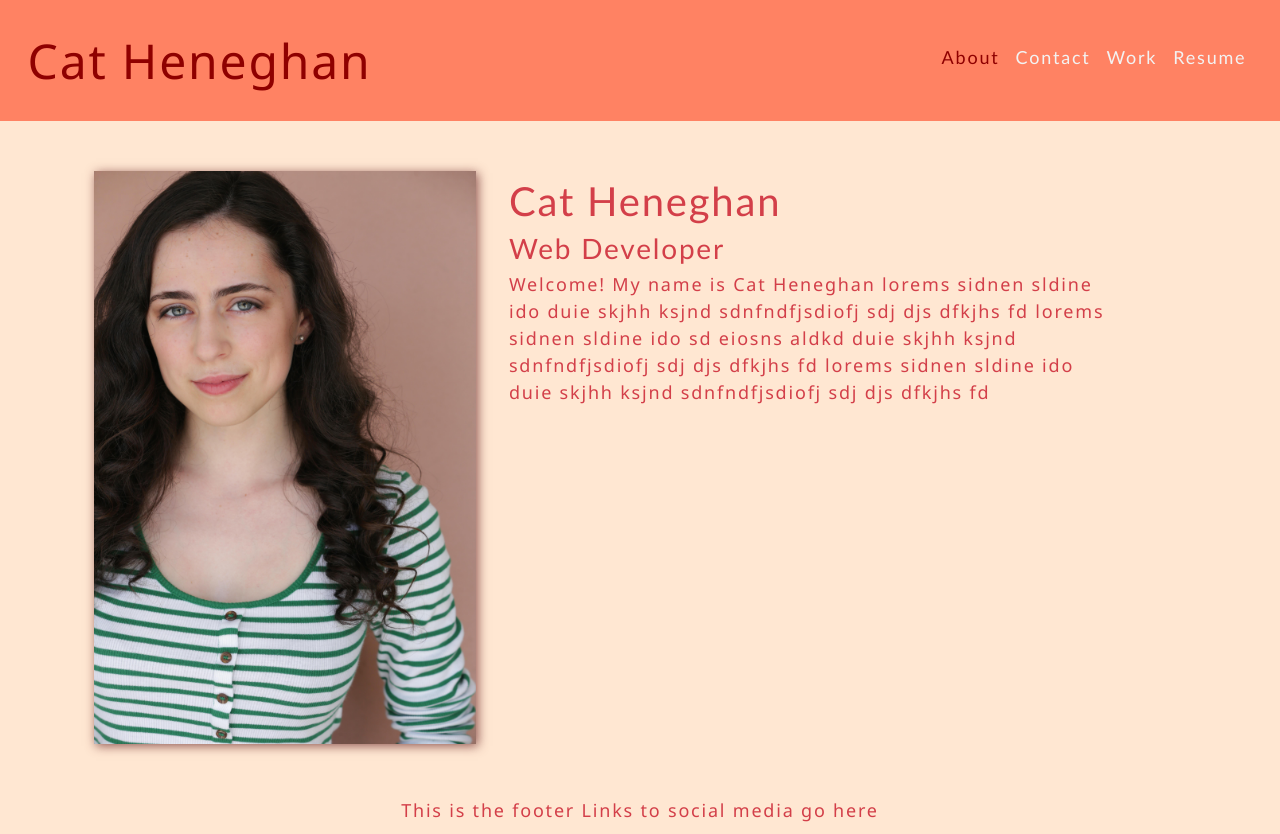
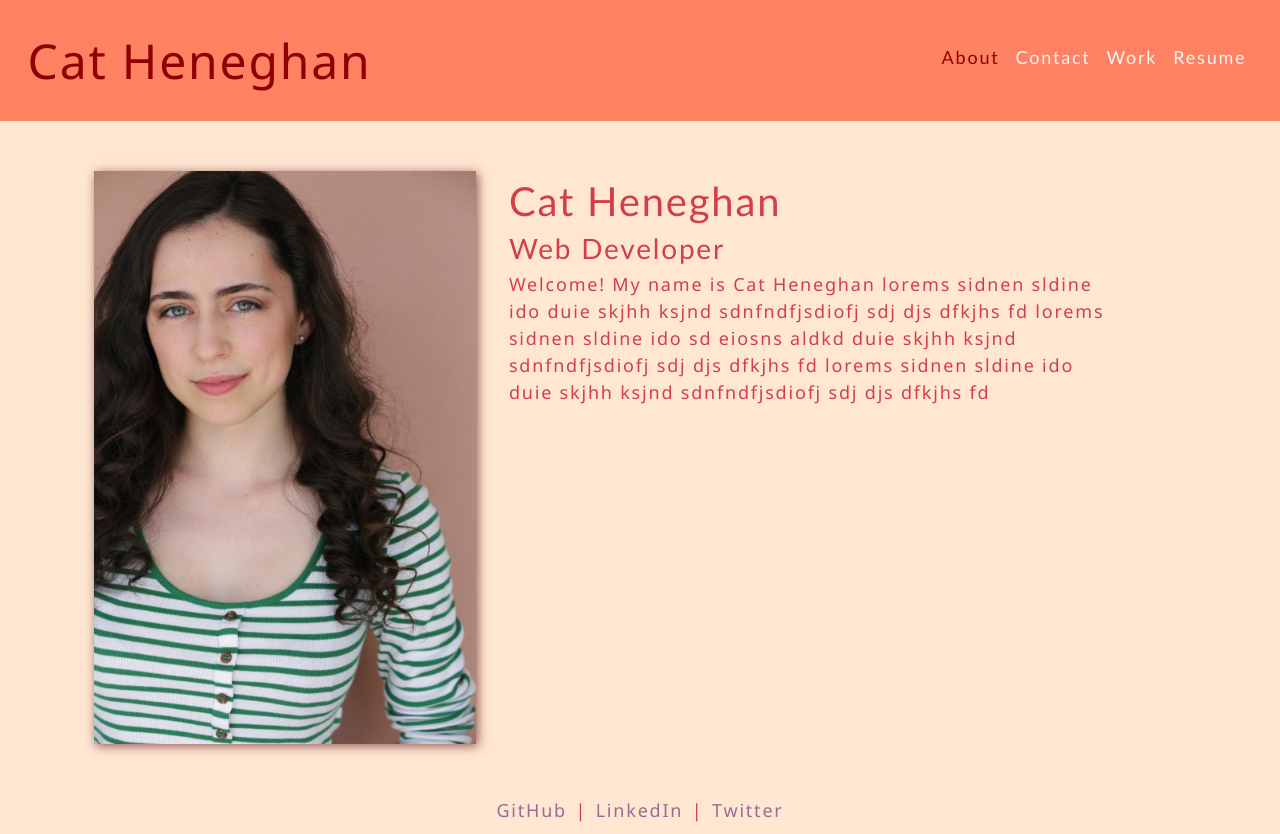
Before and after one commit to cat-bh/react-portfolio, a React (Create React App) app: page / in a window 1280 px wide. Built offline with nearby package versions, Linux system fonts and the light colour scheme.

Commit message:
added links in the footer

```diff
--- a/src/components/Footer/index.js
+++ b/src/components/Footer/index.js
@@ -3,8 +3,9 @@ import React from "react";
 function Footer() {
     return (
         <footer>
-            This is the footer
-            Links to social media go here
+            <a href="https://github.com/cat-bh" target="_blank" rel='noreferrer noopener'>GitHub</a> |
+            <a href="https://www.linkedin.com/in/catherine-heneghan-519634211/" target="_blank" rel='noreferrer noopener'> LinkedIn</a> |
+            <a href="https://twitter.com" target="_blank" rel='noreferrer noopener'> Twitter</a>
         </footer>
     )
 
--- a/src/index.css
+++ b/src/index.css
@@ -90,7 +90,7 @@ p {
 }
 
 a:hover {
-  text-shadow: 2px 2px 5px #9c9c9c;
+  text-shadow: 2px 2px 5px #a8a8a8;
 }
 
 header {
```
